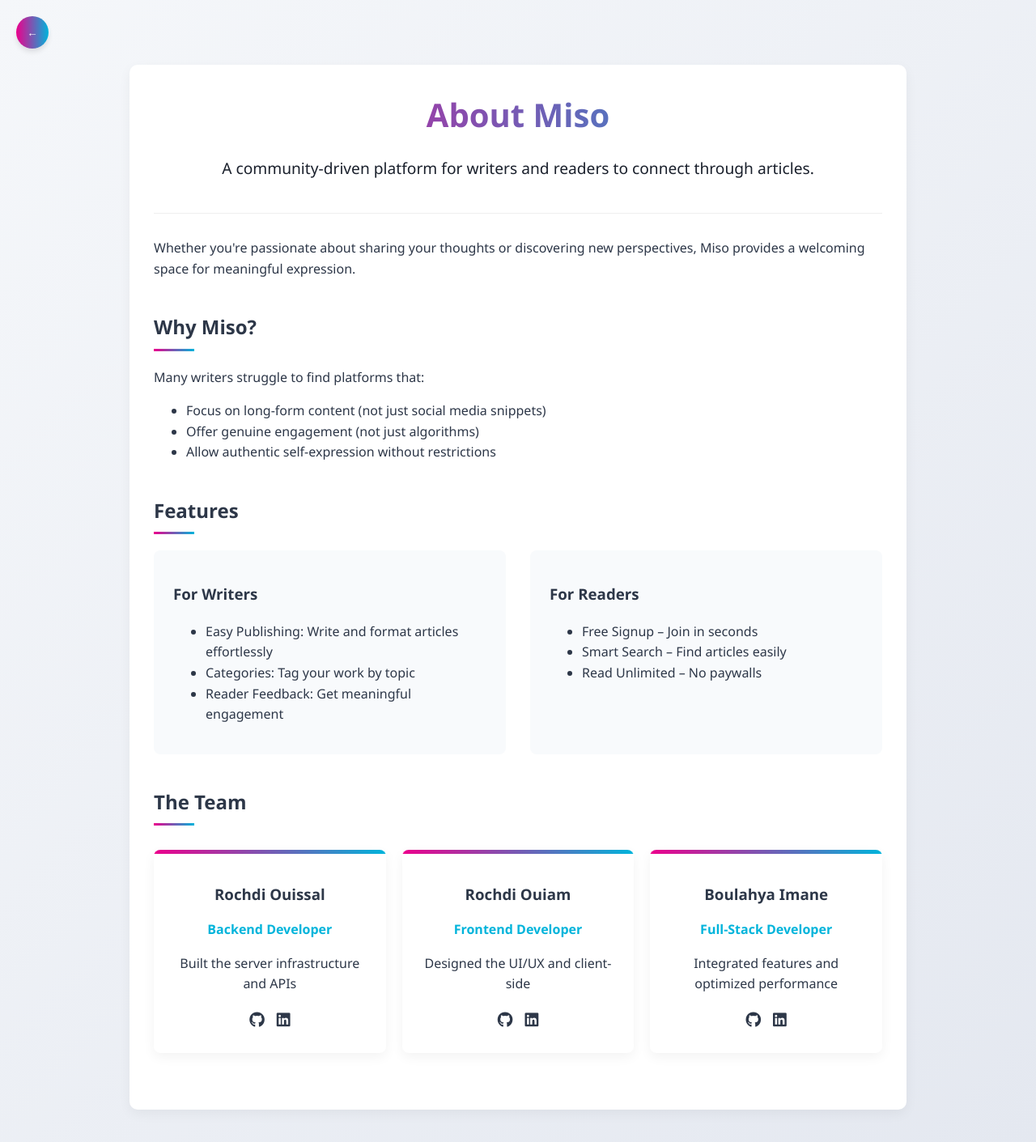
After one commit to imaneboulahya/Miso, a Flask app: page /about-us in a window 1280 px wide. The commit adds this page. Shown: the whole page at 81% size. Run offline with Flask 3, Linux system fonts and the light colour scheme; some libraries are stand-ins or nearby versions.

Commit message:
zedt wahed l page

```diff
--- a/app.py
+++ b/app.py
@@ -227,6 +227,10 @@ def article_be(id):
 @app.route('/check_auth')
 def check_auth():
     return jsonify({'authenticated': 'user_id' in session})
+
+@app.route('/about-us')
+def about_us():
+    return render_template('about_us.html')
 
 @app.route('/article/<int:id>')
 def article_view(id):
--- /dev/null
+++ b/static/css/about_us.css
@@ -0,0 +1,167 @@
+    :root {
+      --pink: #ec008c;
+      --blue: #00b4db;
+      --accent: #ff7e5f;
+      --text: #2d3748;
+      --light: #f8fafc;
+      --dark: #1a202c;
+    }
+    @keyframes fadeIn {
+      from { opacity: 0; transform: translateY(20px); }
+      to { opacity: 1; transform: translateY(0); }
+    }
+    body {
+      font-family: 'Segoe UI', Tahoma, Geneva, Verdana, sans-serif;
+      line-height: 1.6;
+      color: var(--text);
+      background: linear-gradient(135deg, #f5f7fa 0%, #e4e8f0 100%);
+      margin: 0;
+      padding: 0;
+    }
+    .back-button {
+      position: fixed;
+      top: 20px;
+      left: 20px;
+      background: linear-gradient(to right, var(--pink), var(--blue));
+      color: white;
+      border: none;
+      border-radius: 50%;
+      width: 40px;
+      height: 40px;
+      cursor: pointer;
+      display: flex;
+      align-items: center;
+      justify-content: center;
+      box-shadow: 0 4px 6px rgba(0,0,0,0.1);
+      z-index: 1000;
+      transition: all 0.3s ease;
+    }
+    .back-button:hover {
+      transform: translateX(-3px) scale(1.1);
+    }
+    .about-section {
+      max-width: 900px;
+      margin: 80px auto 40px;
+      padding: 30px;
+      background: white;
+      border-radius: 10px;
+      box-shadow: 0 5px 15px rgba(0,0,0,0.05);
+      animation: fadeIn 0.6s ease-out;
+    }
+    .about-header {
+      text-align: center;
+      margin-bottom: 30px;
+      padding-bottom: 20px;
+      border-bottom: 1px solid #eee;
+    }
+    .about-header h1 {
+      font-size: 2.5rem;
+      margin: 0;
+      background: linear-gradient(to right, var(--pink), var(--blue));
+      -webkit-background-clip: text;
+      -webkit-text-fill-color: transparent;
+    }
+    .tagline {
+      font-size: 1.2rem;
+      color: var(--dark);
+    }
+    .mission, .why-miso, .features, .team {
+      margin-bottom: 40px;
+      opacity: 0;
+      animation: fadeIn 0.6s ease-out forwards;
+      animation-delay: 0.3s;
+    }
+    h2 {
+      color: var(--text);
+      position: relative;
+      padding-bottom: 10px;
+    }
+    h2::after {
+      content: '';
+      position: absolute;
+      bottom: 0;
+      left: 0;
+      width: 50px;
+      height: 3px;
+      background: linear-gradient(to right, var(--pink), var(--blue));
+    }
+    .feature-columns {
+      display: grid;
+      grid-template-columns: repeat(auto-fit, minmax(300px, 1fr));
+      gap: 30px;
+      margin-top: 20px;
+    }
+    .feature-card {
+      background: var(--light);
+      padding: 20px;
+      border-radius: 8px;
+      transition: all 0.3s ease;
+      border-left: 4px solid transparent;
+    }
+    .feature-card:hover {
+      transform: translateY(-5px);
+      box-shadow: 0 10px 20px rgba(0,0,0,0.1);
+      border-left-color: var(--pink);
+    }
+    .team-grid {
+      display: grid;
+      grid-template-columns: repeat(auto-fit, minmax(250px, 1fr));
+      gap: 20px;
+      margin-top: 30px;
+    }
+    .team-member {
+      background: white;
+      padding: 25px;
+      border-radius: 8px;
+      text-align: center;
+      box-shadow: 0 5px 15px rgba(0,0,0,0.05);
+      transition: all 0.3s ease;
+      position: relative;
+      overflow: hidden;
+    }
+    .team-member:hover {
+      transform: translateY(-5px);
+      box-shadow: 0 10px 25px rgba(0,0,0,0.1);
+    }
+    .team-member::before {
+      content: '';
+      position: absolute;
+      top: 0;
+      left: 0;
+      width: 100%;
+      height: 5px;
+      background: linear-gradient(to right, var(--pink), var(--blue));
+    }
+    .team-member h3 {
+      color: var(--text);
+      margin: 15px 0 5px;
+    }
+    .team-member p.role {
+      color: var(--blue);
+      font-weight: 600;
+      margin-bottom: 15px;
+    }
+    .social-links {
+      display: flex;
+      justify-content: center;
+      gap: 15px;
+      margin-top: 15px;
+    }
+    .social-links a {
+      color: var(--text);
+      font-size: 1.2rem;
+      transition: all 0.3s ease;
+    }
+    .social-links a:hover {
+      color: var(--pink);
+      transform: translateY(-3px);
+    }
+    @media (max-width: 768px) {
+      .about-section {
+        margin: 60px 15px 30px;
+        padding: 20px;
+      }
+      .about-header h1 {
+        font-size: 2rem;
+      }
+    }
--- /dev/null
+++ b/templates/about_us.html
@@ -0,0 +1,105 @@
+<!DOCTYPE html>
+<html lang="en">
+<head>
+  <meta charset="UTF-8">
+  <meta name="viewport" content="width=device-width, initial-scale=1.0">
+  <title>About Us - Miso</title>
+  <link rel="icon" href="{{ url_for('static', filename='images/Image.png') }}" type="image/png">
+  <link rel="stylesheet" href="https://cdnjs.cloudflare.com/ajax/libs/font-awesome/6.0.0/css/all.min.css">
+  <link rel="stylesheet" href="{{ url_for('static', filename='css/about_us.css') }}">
+</head>
+<body>
+  <button class="back-button" onclick="goBack()">←</button>
+  <section class="about-section">
+    <div class="about-header">
+      <h1>About Miso</h1>
+      <p class="tagline">A community-driven platform for writers and readers to connect through articles.</p>
+    </div>
+    <div class="mission">
+      <p>
+        Whether you're passionate about sharing your thoughts or discovering new perspectives,
+        Miso provides a welcoming space for meaningful expression.
+      </p>
+    </div>
+    <div class="why-miso">
+      <h2>Why Miso?</h2>
+      <p>
+        Many writers struggle to find platforms that:
+      </p>
+      <ul>
+        <li>Focus on long-form content (not just social media snippets)</li>
+        <li>Offer genuine engagement (not just algorithms)</li>
+        <li>Allow authentic self-expression without restrictions</li>
+      </ul>
+    </div>
+    <div class="features">
+      <h2>Features</h2>
+      <div class="feature-columns">
+        <div class="feature-card">
+          <h3>For Writers</h3>
+          <ul>
+            <li>Easy Publishing: Write and format articles effortlessly</li>
+            <li>Categories: Tag your work by topic</li>
+            <li>Reader Feedback: Get meaningful engagement</li>
+          </ul>
+        </div>
+        <div class="feature-card">
+          <h3>For Readers</h3>
+          <ul>
+            <li>Free Signup – Join in seconds</li>
+            <li>Smart Search – Find articles easily</li>
+            <li>Read Unlimited – No paywalls</li>
+          </ul>
+        </div>
+      </div>
+    </div>
+    <div class="team">
+      <h2>The Team</h2>
+      <div class="team-grid">
+        <div class="team-member">
+          <h3>Rochdi Ouissal</h3>
+          <p class="role">Backend Developer</p>
+          <p>Built the server infrastructure and APIs</p>
+          <div class="social-links">
+            <a href="https://github.com/Ouissou48" target="_blank"><i class="fab fa-github"></i></a>
+            <a href="https://www.linkedin.com/in/ouissal-rochdi-04991333a?utm_source=share&utm_campaign=share_via&utm_content=profile&utm_medium=android_app" target="_blank"><i class="fab fa-linkedin"></i></a>
+          </div>
+        </div>
+        <div class="team-member">
+          <h3>Rochdi Ouiam</h3>
+          <p class="role">Frontend Developer</p>
+          <p>Designed the UI/UX and client-side</p>
+          <div class="social-links">
+            <a href="https://github.com/rochdiouiam" target="_blank"><i class="fab fa-github"></i></a>
+            <a href="https://www.linkedin.com/in/ouiam-rochdi-53160233a?utm_source=share&utm_campaign=share_via&utm_content=profile&utm_medium=android_app" target="_blank"><i class="fab fa-linkedin"></i></a>
+          </div>
+        </div>
+        <div class="team-member">
+          <h3>Boulahya Imane</h3>
+          <p class="role">Full-Stack Developer</p>
+          <p>Integrated features and optimized performance</p>
+          <div class="social-links">
+            <a href="https://github.com/imaneboulahya" target="_blank"><i class="fab fa-github"></i></a>
+            <a href="https://www.linkedin.com/in/imane-boulahya-674973323?utm_source=share&utm_campaign=share_via&utm_content=profile&utm_medium=ios_app" target="_blank"><i class="fab fa-linkedin"></i></a>
+          </div>
+        </div>
+      </div>
+    </div>
+  </section>
+  <script>
+    function goBack() {
+      if (window.history.length > 1) {
+        window.history.back();
+      } else {
+        window.location.href = "{{ url_for('home') }}";
+      }
+    }
+    document.addEventListener('DOMContentLoaded', function() {
+      const sections = document.querySelectorAll('.mission, .why-miso, .features, .team');
+      sections.forEach((section, index) => {
+        section.style.animationDelay = `${0.3 + (index * 0.1)}s`;
+      });
+    });
+  </script>
+</body>
+</html>
```
Also changed, not shown: static/css/styles.css (+21 -10 lines), templates/index.html (+5 -2 lines).
